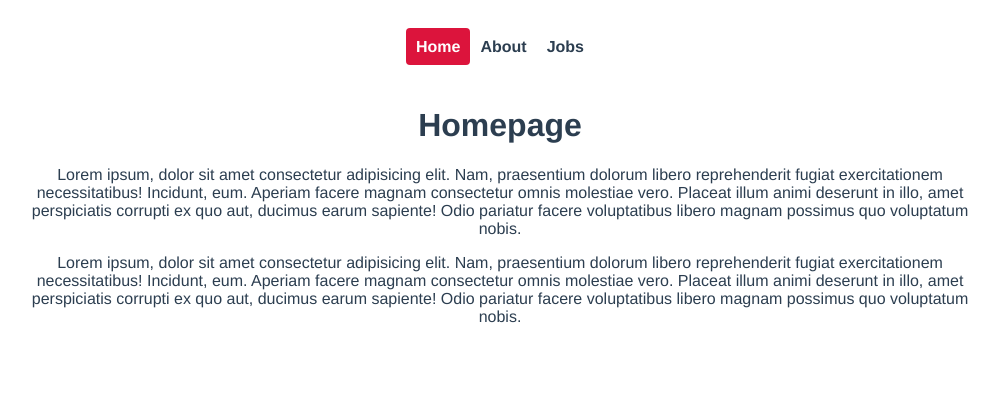
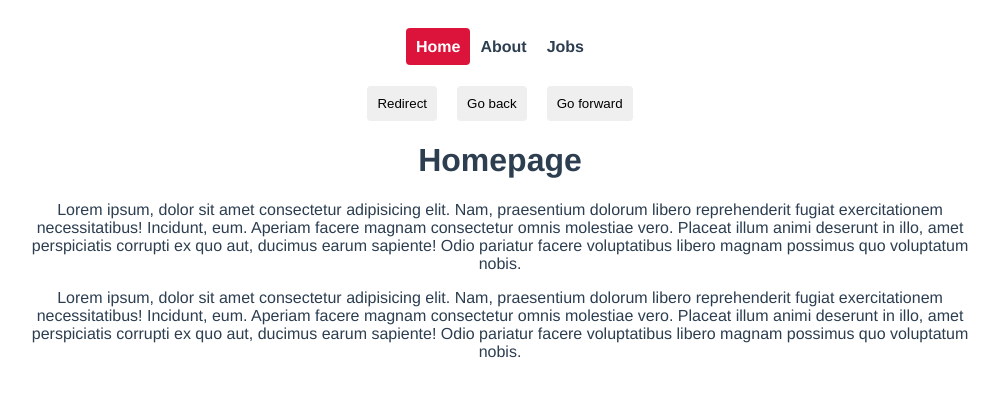
Before and after one commit to krahman80/vue-playground, a Vue app: page / in a window 1280 px wide. Shown: the top 396 px of the page, without its empty margins (140-1139 px from the left). Built offline with nearby package versions, Linux system fonts and the light colour scheme.

Commit message:
Programatic navigation

```diff
--- a/src/App.vue
+++ b/src/App.vue
@@ -6,8 +6,29 @@
     <!-- <router-link to="/about">About</router-link> -->
     <!-- <a href="/">Home (anchor tag)</a> -->
   </div>
+
+  <button @click="redirect">Redirect</button>
+  <button @click="back">Go back</button>
+  <button @click="forward">Go forward</button>
+
   <router-view/>
 </template>
+
+<script>
+export default {
+  methods: {
+    redirect() {
+      this.$router.push({ name: 'Home'})
+    },
+    back() {
+      this.$router.go(-1)
+    },
+    forward() {
+      this.$router.go
+    }
+  }
+}
+</script>
 
 <style>
 #app {
@@ -36,4 +57,10 @@
   color: white;
   background: crimson;
 }
+button {
+  margin: 0 10px;
+  padding: 10px;
+  border: none;
+  border-radius: 4px;
+}
 </style>
```
